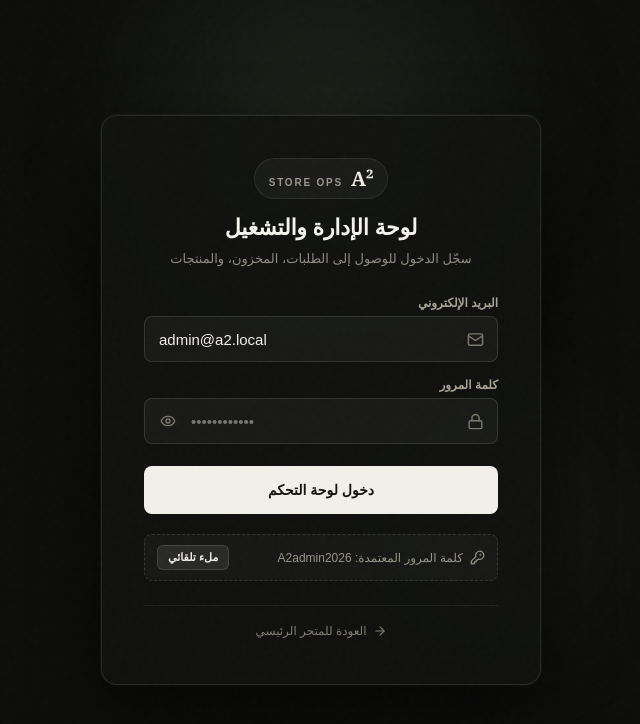
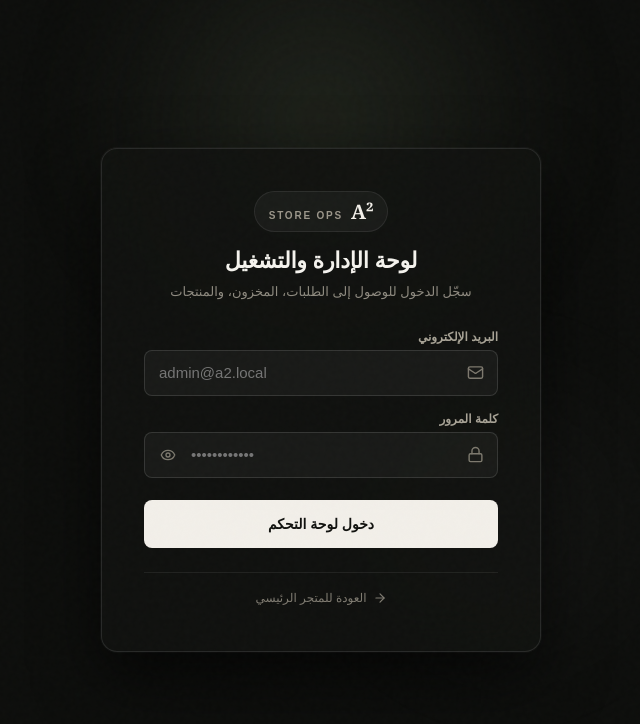
Before and after one commit to abdelrahmanyasser010/A2, a Next.js app: page /admin/login in a window 1280 px wide. Shown: the top 724 px of the page, without its empty margins (319-959 px from the left). Built offline with nearby package versions, Linux system fonts and the light colour scheme.

Commit message:
fix(security): remove exposed admin credentials and quick-fill helper from login UI

```diff
--- a/src/app/admin/login/page.tsx
+++ b/src/app/admin/login/page.tsx
@@ -3,21 +3,15 @@
 import { FormEvent, useState } from "react";
 import { useRouter } from "next/navigation";
 import Link from "next/link";
-import { Lock, Mail, Eye, EyeOff, Loader2, KeyRound, ArrowRight } from "lucide-react";
+import { Lock, Mail, Eye, EyeOff, Loader2, ArrowRight } from "lucide-react";
 
 export default function AdminLoginPage() {
   const router = useRouter();
   const [loading, setLoading] = useState(false);
   const [error, setError] = useState("");
   const [showPassword, setShowPassword] = useState(false);
-  const [email, setEmail] = useState("admin@a2.local");
+  const [email, setEmail] = useState("");
   const [password, setPassword] = useState("");
-
-  function fillDemo() {
-    setEmail("admin@a2.local");
-    setPassword("A2admin2026");
-    setError("");
-  }
 
   async function submit(event: FormEvent<HTMLFormElement>) {
     event.preventDefault();
@@ -113,16 +107,6 @@ export default function AdminLoginPage() {
               </>
             )}
           </button>
-
-          <div className="quickFillCard">
-            <div className="quickFillInfo">
-              <KeyRound size={15} />
-              <span>كلمة المرور المعتمدة: A2admin2026</span>
-            </div>
-            <button type="button" onClick={fillDemo} className="quickFillAction">
-              ملء تلقائي
-            </button>
-          </div>
         </form>
 
         <footer className="adminLoginFooterNew">
```
